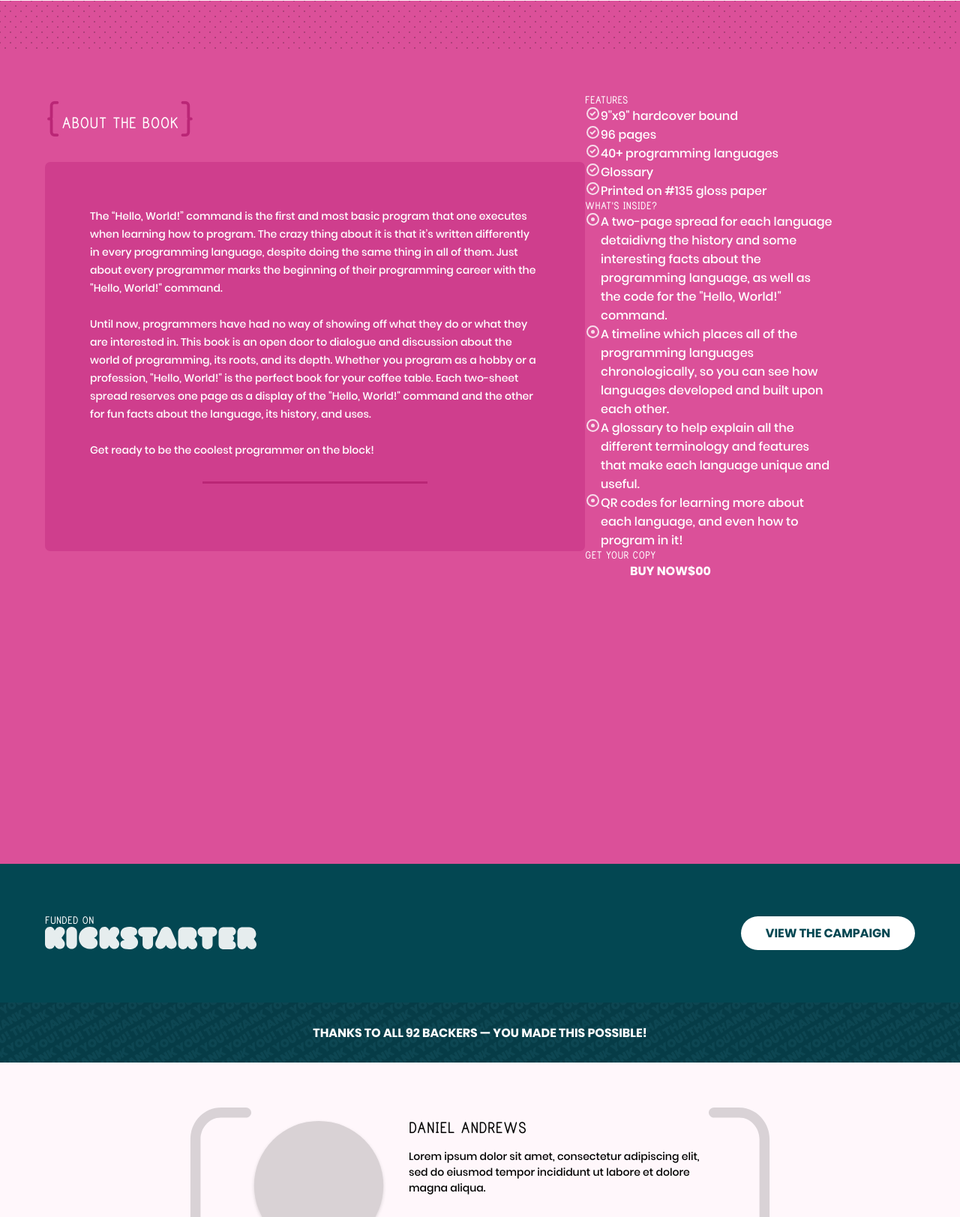
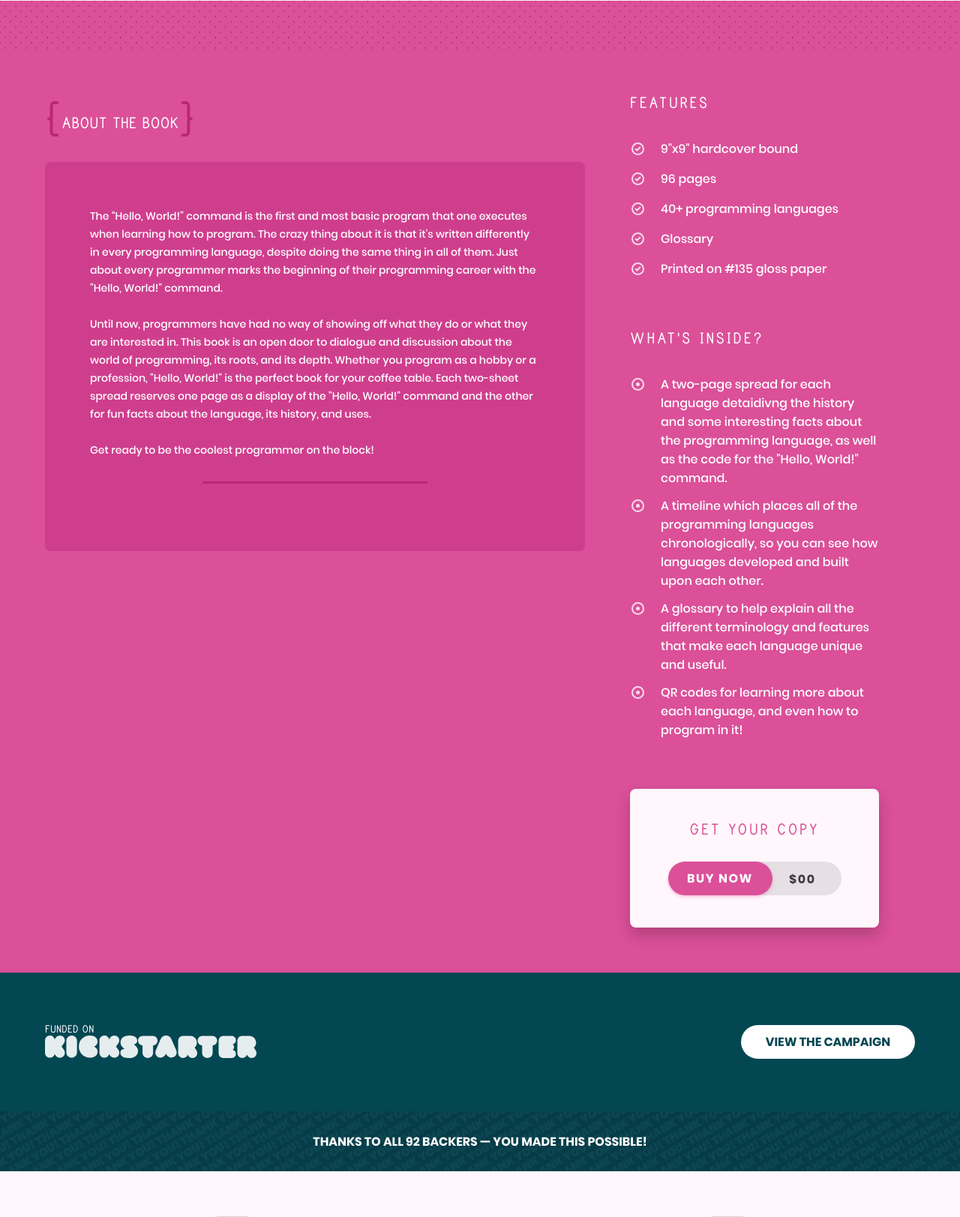
Before and after one commit to DanielAndrews43/hellobook, a PHP site: page / in a window 1280 px wide. Shown: the part 675-2298 px from the top of the page at 75% size. Run offline with PHP 8.4, Linux system fonts and the light colour scheme; style sheets or scripts are compiled from the project's sources.

Commit message:
styled about page

```diff
--- a/home.html
+++ b/home.html
@@ -101,8 +101,8 @@
             <div class="buy_container flex-column">
                 <h3 class="cap PrintBold">GET YOUR COPY</h3>
                 <div class="buy flex-row">
-                    <div class="left cap PoppinsBold">BUY NOW</div>
-                    <div class="price PoppinsBold">$00</div>
+                    <div class="left-button cap PoppinsBold">BUY NOW</div>
+                    <div class="price PoppinsBold"><span id="priceText">$00</span></div>
                 </div>
             </div>
         </div>
--- a/style.css
+++ /dev/null
@@ -1,279 +0,0 @@
-html, body, div, span, applet, object, iframe,
-h1, h2, h3, h4, h5, h6, p, blockquote, pre,
-a, abbr, acronym, address, big, cite, code,
-del, dfn, em, img, ins, kbd, q, s, samp,
-small, strike, strong, sub, sup, tt, var,
-b, u, i, center,
-dl, dt, dd, ol, ul, li,
-fieldset, form, label, legend,
-table, caption, tbody, tfoot, thead, tr, th, td,
-article, aside, canvas, details, embed,
-figure, figcaption, footer, header, hgroup,
-menu, nav, output, ruby, section, summary,
-time, mark, audio, video {
-  margin: 0;
-  padding: 0;
-  border: 0;
-  font-size: 100%;
-  font: inherit;
-  vertical-align: baseline; }
-
-@font-face {
-  font-family: "Poppins-Bold";
-  src: url(Poppins-Bold.ttf); }
-@font-face {
-  font-family: "PrintBold";
-  src: url(PrintBold.otf); }
-@font-face {
-  font-family: "Poppins-Medium";
-  src: url(Poppins-Medium.ttf); }
-.flex-row {
-  display: flex;
-  flex-direction: row; }
-
-.flex-column {
-  display: flex;
-  flex-direction: column; }
-
-.PrintBold {
-  font-family: "PrintBold"; }
-
-.PoppinsBold {
-  font-family: "Poppins-Bold"; }
-
-.PoppinsMedium {
-  font-family: "Poppins-Medium"; }
-
-.white {
-  color: white; }
-
-.brown {
-  color: #463A40; }
-
-.cap {
-  text-transform: uppercase; }
-
-.left {
-  display: flex;
-  justify-content: left; }
-
-.right {
-  display: flex;
-  justify-content: right; }
-
-a:link, a:visited, a:hover, a:active {
-  text-decoration: none; }
-
-.nav {
-  position: absolute;
-  width: 100%;
-  top: 0;
-  left: 0;
-  right: 0;
-  height: 66px;
-  justify-content: space-between;
-  padding-top: 32px;
-  padding-bottom: 32px; }
-  .nav .left {
-    padding-left: 60px;
-    font-size: 36px; }
-    .nav .left .nav-title {
-      color: #C7B3BD; }
-  .nav .right {
-    padding-right: 60px;
-    font-size: 14px; }
-    .nav .right .nav_item {
-      margin-right: 15px;
-      margin-left: 15px;
-      letter-spacing: 1.56px;
-      text-decoration: none;
-      color: #463A40; }
-    .nav .right #buy {
-      color: #DB5099; }
-
-.button {
-  background: #FFF7FB;
-  box-shadow: 0 2px 4px 0 rgba(0, 0, 0, 0.29);
-  border-radius: 22.5px;
-  height: 50px;
-  width: 187px;
-  font-size: 14px;
-  color: #463A40;
-  letter-spacing: 1.56px;
-  display: flex;
-  align-items: center;
-  justify-content: center; }
-
-#first {
-  background-color: #FFF7FB;
-  height: 580px;
-  padding-top: 96px; }
-  #first .left {
-    margin-left: 60px;
-    width: 50%;
-    height: 100%; }
-    #first .left #book_cover {
-      background-image: url("./book.png");
-      background-repeat: no-repeat;
-      background-position: center center;
-      background-size: cover;
-      max-width: 705px;
-      min-width: 564px;
-      max-height: 675px;
-      min-height: 540px;
-      margin-left: -30px; }
-  #first .right {
-    margin-right: 60px;
-    width: 50%;
-    justify-content: center; }
-    #first .right h1 {
-      font-size: 48px; }
-    #first .right h3 {
-      font-size: 18px;
-      letter-spacing: 1.8px; }
-    #first .right h4 {
-      margin-top: 30px;
-      margin-bottom: 30px;
-      font-size: 14px;
-      line-height: 22px;
-      max-width: 375px; }
-    #first .right a {
-      font-size: 14px;
-      padding-left: 30px;
-      padding-right: 30px;
-      padding-top: 13px;
-      padding-bottom: 13px; }
-    #first .right .buy_book {
-      background-color: #DB5099;
-      color: white; }
-    #first .right .sample {
-      color: #DB5099; }
-    #first .right #author_names {
-      color: #C7B3BD;
-      font-size: 18px;
-      letter-spacing: 1.8px; }
-
-#second {
-  height: 65px;
-  background-color: #DB5099;
-  background-size: 14px 14px;
-  background-position: 0 0, 7px 7px;
-  background-image: radial-gradient(rgba(0, 0, 0, 0.2) 10%, transparent 0), radial-gradient(rgba(0, 0, 0, 0.2) 10%, transparent 0); }
-
-#third {
-  padding-top: 60px;
-  background-color: #DB5099;
-  height: 1026px; }
-  #third .left {
-    padding-left: 60px; }
-    #third .left h2 {
-      font-size: 24px;
-      margin-bottom: 30px; }
-      #third .left h2 span {
-        font-size: 60px;
-        color: #BA2676; }
-    #third .left #about_container {
-      background-color: #CF3E8D;
-      max-width: 600px;
-      min-width: 510px;
-      padding: 60px;
-      font-size: 14px;
-      line-height: 24px;
-      border-radius: 7px; }
-      #third .left #about_container .line {
-        height: 3px;
-        background-color: #BA2676;
-        width: 50%;
-        margin: 30px auto; }
-  #third .right {
-    padding-right: 60px;
-    width: 330px; }
-
-#fourth {
-  background-color: #034752;
-  height: 185px;
-  color: white;
-  justify-content: space-between;
-  padding-left: 60px;
-  padding-right: 60px;
-  align-items: center; }
-  #fourth .view {
-    color: #034752;
-    background-color: white;
-    height: 45px;
-    width: 232px;
-    border-radius: 22.5px;
-    display: flex;
-    justify-content: center;
-    align-items: center; }
-
-#fifth {
-  height: 80px;
-  color: white;
-  background-image: url("thankyou.png");
-  background-repeat: repeat-x;
-  display: flex;
-  justify-content: center;
-  align-items: center; }
-
-#sixth {
-  background-color: #FFF7FB;
-  height: 512px;
-  display: flex;
-  align-items: center;
-  justify-content: center;
-  padding-left: 60px;
-  padding-right: 60px; }
-  #sixth img {
-    height: 392px;
-    width: 112px; }
-  #sixth #daniel-row > div, #sixth #boaz-row > div {
-    max-width: 610px; }
-  #sixth > {
-    width: 1024px; }
-  #sixth .container {
-    width: 1024px; }
-  #sixth .circle {
-    height: 180px;
-    width: 180px;
-    margin-right: 30px; }
-  #sixth .author_name {
-    margin-bottom: 15px;
-    font-size: 24px; }
-  #sixth .author_bio {
-    font-size: 14px; }
-
-#footer {
-  background-color: #463A40;
-  height: 150px;
-  justify-content: space-between;
-  align-items: center;
-  padding-right: 60px;
-  padding-left: 60px; }
-  #footer > div, #footer > a {
-    width: 250px; }
-  #footer .flex-column {
-    align-items: flex-end; }
-  #footer > div > div {
-    margin-top: 5px;
-    margin-bottom: 5px;
-    align-items: center; }
-  #footer img {
-    margin-left: 15px; }
-  #footer #twitter {
-    max-width: 20px;
-    min-width: 20px;
-    min-height: 17px;
-    max-height: 17px; }
-  #footer #insta {
-    max-width: 20px;
-    min-width: 20px;
-    min-height: 20px;
-    max-height: 20px; }
-  #footer #fb {
-    max-width: 20px;
-    min-width: 20px;
-    min-height: 20px;
-    max-height: 20px; }
-
-/*# sourceMappingURL=style.css.map */
--- a/style.scss
+++ b/style.scss
@@ -39,6 +39,7 @@ $color-light-gray: #FFF7FB;
 $color-brown: #463A40;
 $color-darkest-pink: #BA2676;
 $color-grey-pink: #C7B3BD;
+$color-gray: #E6DFE3;
 
 
 .flex-row {
@@ -213,7 +214,6 @@ a:link, a:visited, a:hover, a:active {
 
 #second {
 	height: 65px;
-
 	background-color: $color-light-pink;
 	background-size: 14px 14px;
   	background-position: 0 0, 7px 7px;
@@ -225,7 +225,7 @@ a:link, a:visited, a:hover, a:active {
 #third {
 	padding-top: 60px;
 	background-color: $color-light-pink;
-	height: 1026px;
+	height: 1171px;
 
 	.left {
 		padding-left: 60px;
@@ -261,7 +261,89 @@ a:link, a:visited, a:hover, a:active {
 	.right {
 		padding-right: 60px;
 		width: 330px;
+		margin-left: 60px;
+		width: 334px;
 
+		.bullets_title {
+			font-size: 24px;
+			letter-spacing: 2.4px;
+			margin-bottom: 30px;
+		}
+
+		.bullets {
+			margin-bottom: 60px;
+		}
+
+		.bullet {
+			margin-top: 6px;
+			margin-bottom: 6px;
+		}
+
+		.bullet_img, .check_bullet_img {
+			margin-right: 20px;
+			padding-top: 3px;
+		}
+
+		.buy_container {
+			background-color: $color-light-gray;
+			display: flex;
+			justify-content: center;
+			align-items: center;
+			margin-bottom: 60px;
+			min-height: 185px;
+			width: 332px;
+			border-radius: 8px;
+			box-shadow: 0 10px 20px 0 rgba(0,0,0,0.20);
+
+			> h3 {
+				font-size: 24px;
+				color: $color-light-pink;
+				margin-top: 43px;
+				letter-spacing: 2.4px;
+
+			}
+
+			.buy {
+				background-color: $color-gray;
+				position: relative;
+				margin-top: 30px;
+				margin-bottom: 43px;
+				width: 231px;
+				min-height: 45px;
+				border-radius: 22.5px;
+
+
+				.left-button {
+					background-color: $color-light-pink;
+					display: flex;
+					justify-content: center;
+					align-items: center;
+					border-radius: 22.5px;
+					width: 139px;
+					height: 100%;
+					position: absolute;
+					left: 0;
+					top: 0;
+					letter-spacing: 1.56px;
+					box-shadow: 0 2px 4px 0 rgba(220,81,153,0.35);
+
+				}
+
+				.price {
+					color: $color-brown;
+					position: absolute;
+					right: 0;
+					top: 0;
+				}
+
+				#priceText {
+					display: block;
+					padding-right: 34px;
+					padding-top: 11px;
+					letter-spacing: 1.56px;
+				}
+			}
+		}
 	}
 
 }
```
Also changed, not shown: 2 other files.
